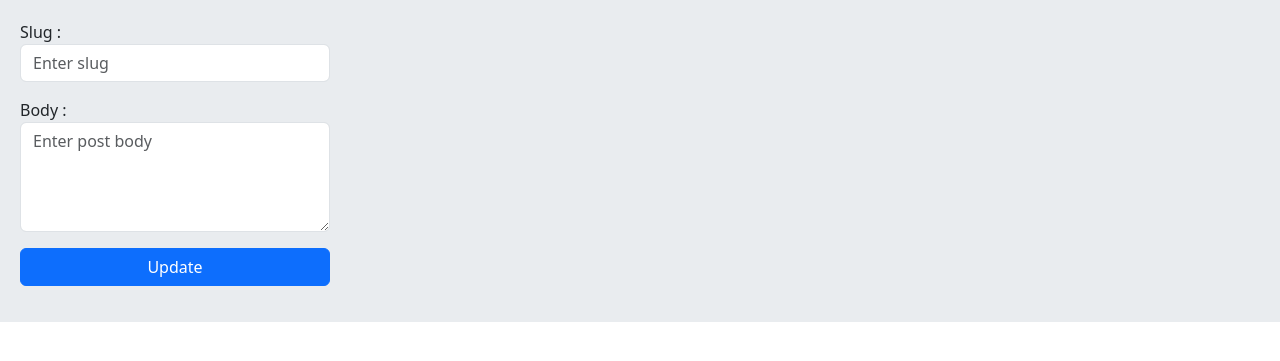
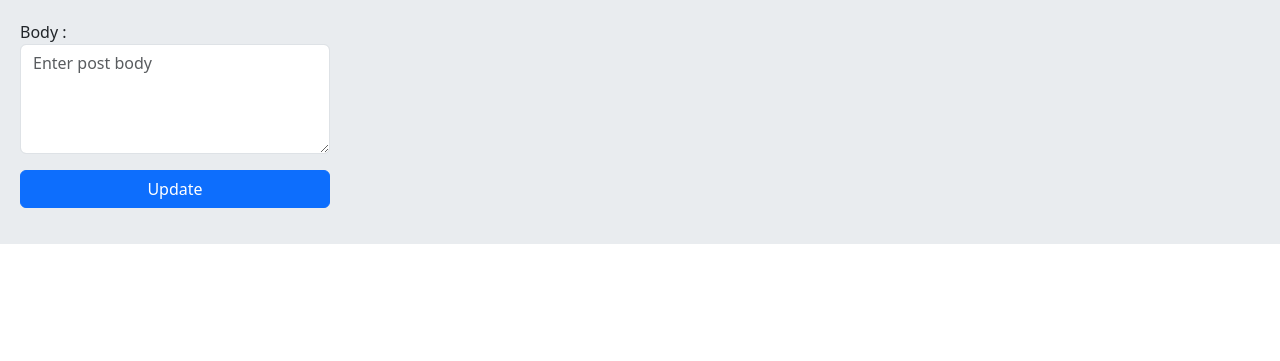
Before and after one commit to daryoushjamshidi8080/social-network, a Django app: template project/post/templates/post/update.html in a window 1280 px wide. Shown: the part 56-417 px from the top of the page. Run offline with Django 5.2, Linux system fonts and the light colour scheme; the template is opened without the code that fills it: values that come from a table or form of the project are taken from there, others are empty.

Commit message:
Change a small amount of code

```diff
--- a/project/post/froms.py
+++ b/project/post/froms.py
@@ -5,8 +5,7 @@ from .models import Post
 class PostUpdateForm(forms.ModelForm):
     class Meta:
         model = Post
-        fields = ('slug', 'body')
+        fields = ('body', )
         widgets = {
-            'slug': forms.TextInput(attrs={'class': 'form-control', 'placeholder': 'Enter slug'}),
             'body': forms.Textarea(attrs={'class': 'form-control', 'rows': 4, 'placeholder': 'Enter post body'}),
         }
--- a/project/post/templates/post/update.html
+++ b/project/post/templates/post/update.html
@@ -12,12 +12,6 @@ Post Edit
         <form action="" novalidate method="post" class="col-md-3">
             {% csrf_token %}
 
-
-            <div class="mb-3">
-                {{ form.slug.label }}
-                :
-                {{ form.slug }}
-            </div>
             <div class="mb-3">
                 {{ form.body.label }}
                 :
--- a/project/post/views.py
+++ b/project/post/views.py
@@ -6,6 +6,7 @@ from django.contrib import messages
 # Create your views here.
 from django.contrib.auth.mixins import LoginRequiredMixin
 from .froms import PostUpdateForm
+from django.utils.text import slugify
 
 
 def post(request):
@@ -48,6 +49,8 @@ class PostUpdateView(LoginRequiredMixin, View):
         form = self.form_class(request.POST, instance=post)
 
         if form.is_valid():
-            form.save()
+            new_post = form.save(commit=False)
+            new_post.slug = slugify(form.cleaned_data['body'][:30])
+            new_post.save()
             messages.success(request, 'you update this post', 'success')
             return redirect('home:post_detail', post.id, post.slug)
```
